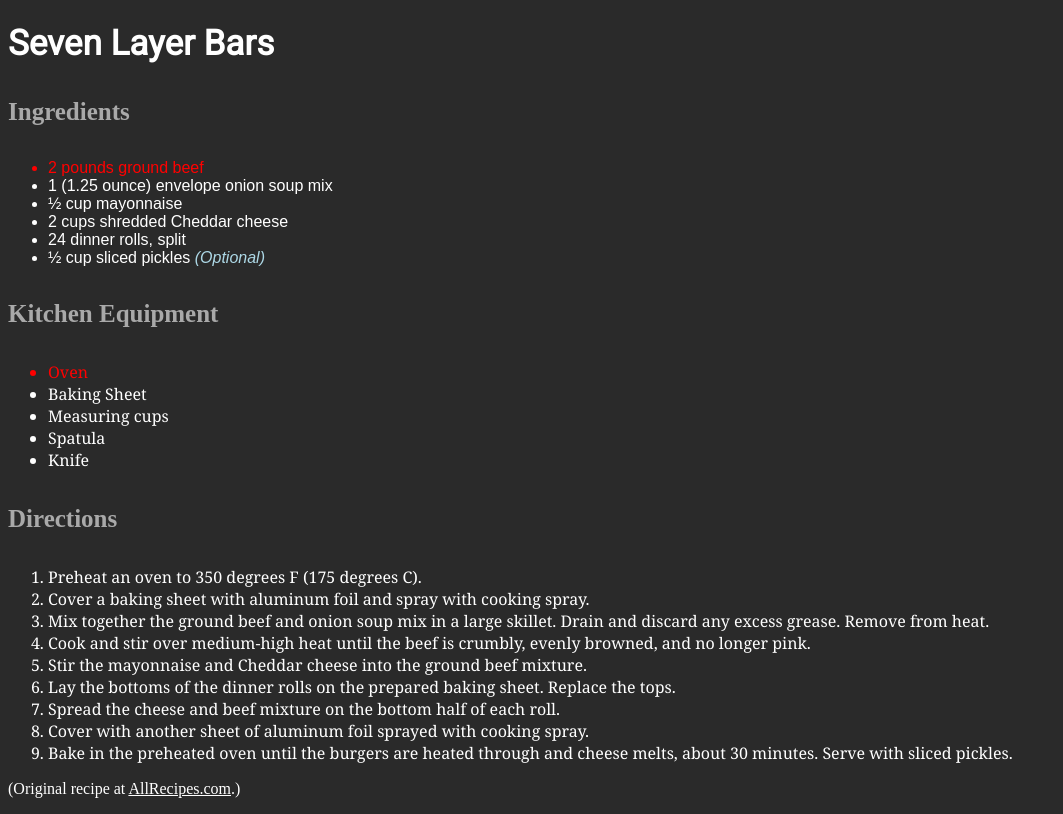
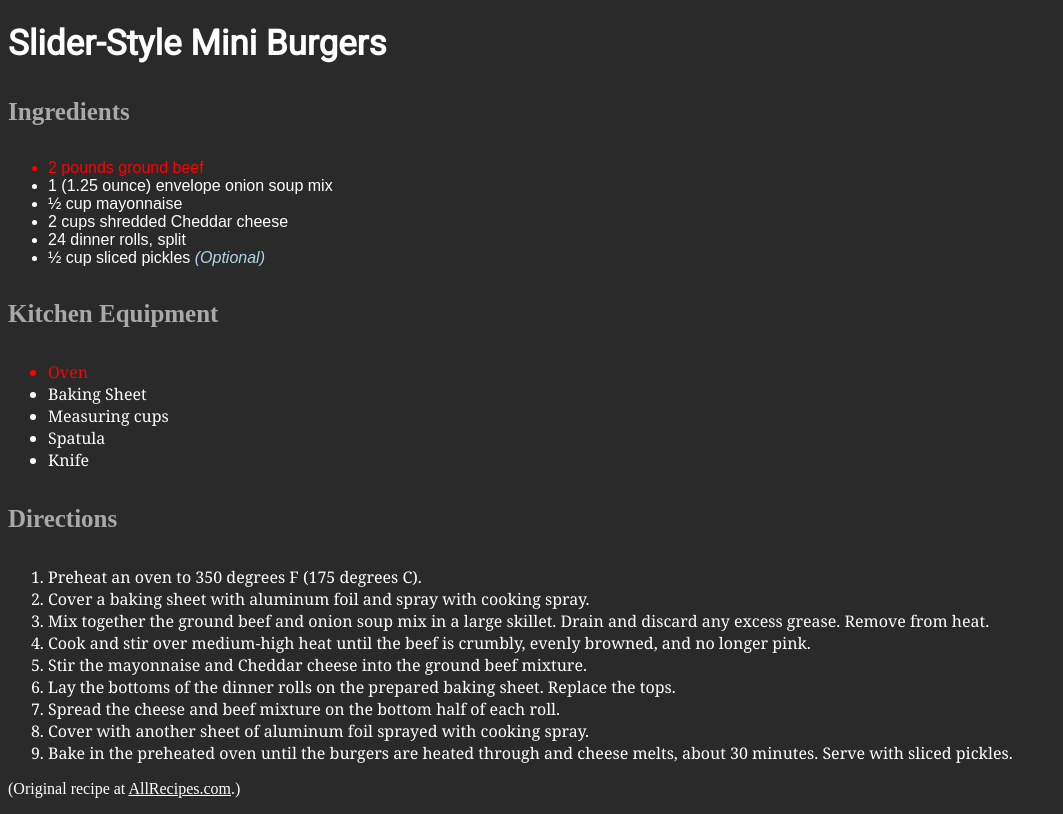
Before and after one commit to KingJek/tp3, a plain HTML site: page index.html in a window 1280 px wide. Shown: the whole page, without its empty margins (0-1063 px from the left). Drawn offline with Linux system fonts and the light colour scheme; a script that the page names is missing.

Commit message:
Updated HTML and CSS to change recipe.

```diff
--- a/index.html
+++ b/index.html
@@ -22,7 +22,7 @@
 </head>
 <body>
 
-	<h1>Seven Layer Bars</h1>
+	<h1>Slider-Style Mini Burgers</h1>
 
 <div id="ingredients">
   <h4>Ingredients</h4>
```
